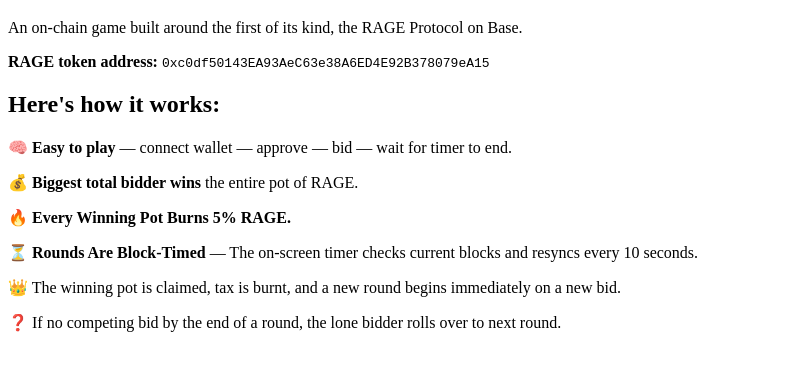
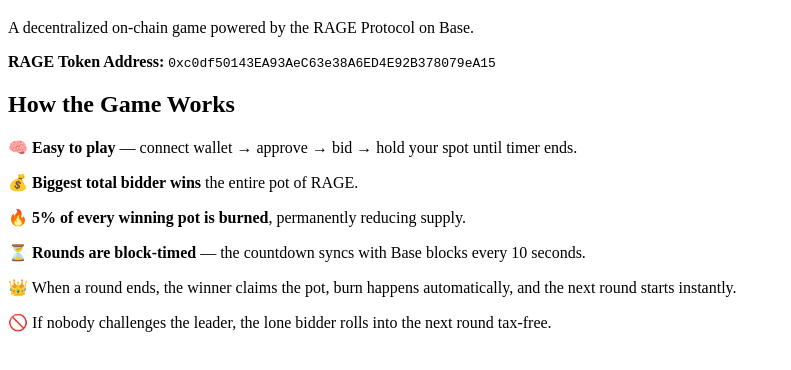
Before and after one commit to coolsheet69/QueenOfTheHill, a plain HTML site: page queen-whitepaper.html in a window 1280 px wide. Shown: the part 62-432 px from the top of the page, without its empty margins (0-791 px from the left). Drawn offline with Linux system fonts and the light colour scheme.

Commit message:
Add files via upload

```diff
--- a/queen-whitepaper.html
+++ b/queen-whitepaper.html
@@ -4,39 +4,41 @@
     <meta charset="UTF-8">
     <meta name="viewport" content="width=device-width, initial-scale=1.0">
 
+    <title>Queen of the Hill - Whitepaper</title>
+
     <!-- Open Graph Meta Tags for Social Sharing -->
-    <meta property="og:title" content="Queen of the Hill - RAGE Protocol Whitepaper">
-    <meta property="og:description" content="An on-chain game built around the first of its kind, the RAGE Protocol on Base.">
-    <meta property="og:image" content="YOUR_IMAGE_URL_HERE">
+    <meta property="og:title" content="Queen of the Hill — RAGE Protocol Game on Base">
+    <meta property="og:description" content="Winner takes the RAGE pot. 5% burned every round. A decentralized battle for the throne on Base.">
+    <meta property="og:image" content="https://queenofthehill.ultraroundmoney.com/Queen-share-image.png">
     <meta property="og:type" content="website">
+    <meta property="og:url" content="https://queenofthehill.ultraroundmoney.com/whitepaper.html">
 
     <!-- Twitter Card Meta Tags -->
     <meta name="twitter:card" content="summary_large_image">
-    <meta name="twitter:title" content="Queen of the Hill - RAGE Protocol Whitepaper">
-    <meta name="twitter:description" content="An on-chain game built around the first of its kind, the RAGE Protocol on Base.">
-    <meta name="twitter:image" content="YOUR_IMAGE_URL_HERE">
+    <meta name="twitter:title" content="Queen of the Hill — RAGE Protocol Game on Base">
+    <meta name="twitter:description" content="Winner takes the RAGE pot. 5% burned every round. Battle for the throne.">
+    <meta name="twitter:image" content="https://queenofthehill.ultraroundmoney.com/Queen-share-image.png">
+</head>
 
-    <title>Queen of the Hill - Whitepaper</title>
-</head>
 <body>
     <h1>⚔️ Queen of the Hill ⚔️</h1>
 
-    <p>An on-chain game built around the first of its kind, the RAGE Protocol on Base.</p>
+    <p>A decentralized on-chain game powered by the RAGE Protocol on Base.</p>
 
-    <p><strong>RAGE token address:</strong> <code>0xc0df50143EA93AeC63e38A6ED4E92B378079eA15</code></p>
+    <p><strong>RAGE Token Address:</strong> <code>0xc0df50143EA93AeC63e38A6ED4E92B378079eA15</code></p>
 
-    <h2>Here's how it works:</h2>
+    <h2>How the Game Works</h2>
 
-    <p>🧠 <strong>Easy to play</strong> — connect wallet — approve — bid — wait for timer to end.</p>
+    <p>🧠 <strong>Easy to play</strong> — connect wallet → approve → bid → hold your spot until timer ends.</p>
 
     <p>💰 <strong>Biggest total bidder wins</strong> the entire pot of RAGE.</p>
 
-    <p>🔥 <strong>Every Winning Pot Burns 5% RAGE.</strong></p>
+    <p>🔥 <strong>5% of every winning pot is burned</strong>, permanently reducing supply.</p>
 
-    <p>⏳ <strong>Rounds Are Block-Timed</strong> — The on-screen timer checks current blocks and resyncs every 10 seconds.</p>
+    <p>⏳ <strong>Rounds are block-timed</strong> — the countdown syncs with Base blocks every 10 seconds.</p>
 
-    <p>👑 The winning pot is claimed, tax is burnt, and a new round begins immediately on a new bid.</p>
+    <p>👑 When a round ends, the winner claims the pot, burn happens automatically, and the next round starts instantly.</p>
 
-    <p>❓ If no competing bid by the end of a round, the lone bidder rolls over to next round.</p>
+    <p>🚫 If nobody challenges the leader, the lone bidder rolls into the next round tax-free.</p>
 </body>
 </html>
```
Also changed, not shown: Queen-share-image.png (added).
